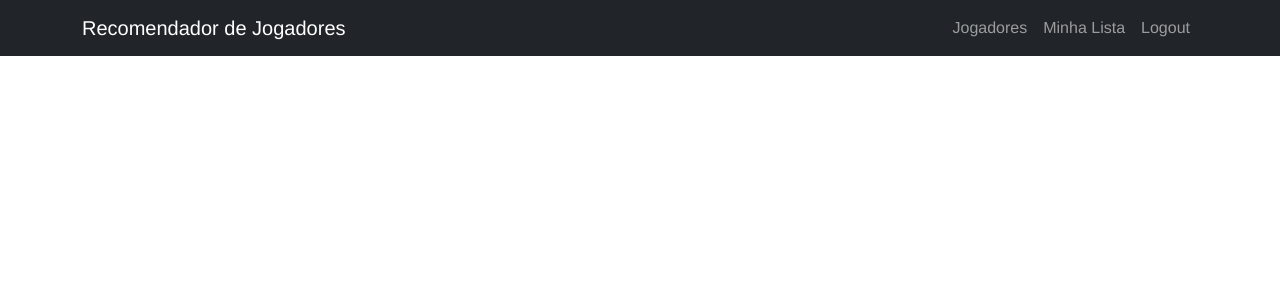
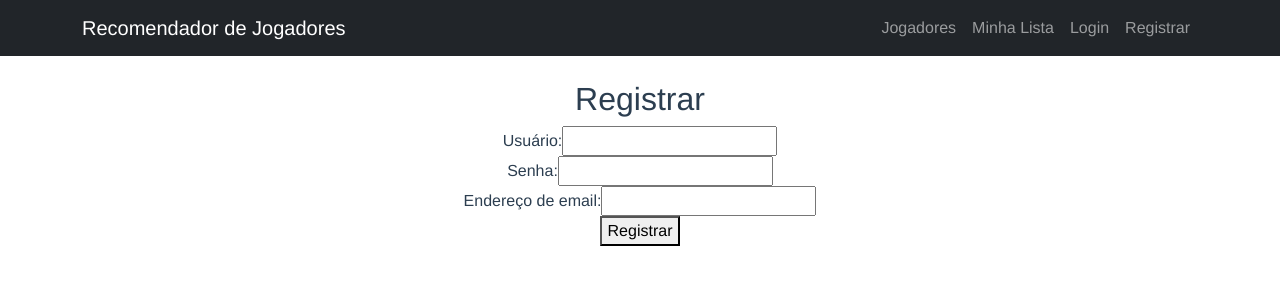
Before and after one commit to pabloghid/players-recommender-frontend, a Vue app: page /register in a window 1280 px wide. Shown: the top 300 px of the page. Built offline with nearby package versions, Linux system fonts and the light colour scheme.

Commit message:
feat: auth

```diff
--- a/package.json
+++ b/package.json
@@ -39,7 +39,9 @@
     "parserOptions": {
       "parser": "@babel/eslint-parser"
     },
-    "rules": {}
+    "rules": {
+      "no-unused-vars": "off"
+    }
   },
   "browserslist": [
     "> 1%",
--- a/src/components/Login.vue
+++ b/src/components/Login.vue
@@ -1,11 +1,14 @@
 <template>
     <div>
         <h2>Login</h2>
+        <div v-if="registrationSuccess">
+            Usuário registrado com sucesso!
+        </div>
         <form @submit.prevent="submitForm">
-            <label for="username">Username:</label>
+            <label for="username">Usuário:</label>
             <input type="text" v-model="username" required />
             <br />
-            <label for="password">Password:</label>
+            <label for="password">Senha:</label>
             <input type="password" v-model="password" required />
             <br />
             <button type="submit">Login</button>
@@ -21,7 +24,8 @@ export default {
     data() {
         return {
             username: '',
-            password: ''
+            password: '',
+            registrationSuccess: false,
         }
     },
     methods: {
@@ -37,13 +41,20 @@ export default {
                     const token = response.data.token;
                     localStorage.setItem('token', token);
                     localStorage.setItem('isAuth', true)
-                    console.log(localStorage)
-                    this.$router.push('/players')
+                    localStorage.setItem('loginSuccess', 'true');
+                    this.$router.push('/player-recommender')
                 })
                 .catch(error => {
                     console.log(error)
                 })
         }
-    }
+    },
+    created() {
+        const registrationSuccess = localStorage.getItem('registrationSuccess');
+        if (registrationSuccess === 'true') {
+            this.registrationSuccess = true;
+            localStorage.removeItem('registrationSuccess');
+        }
+    },
 };
 </script>
--- a/src/components/NavbarComponent.vue
+++ b/src/components/NavbarComponent.vue
@@ -14,11 +14,43 @@
           <li class="nav-item">
             <router-link to="/my-list" class="nav-link">Minha Lista</router-link>
           </li>
-          <li class="nav-item">
-            <router-link to="/players" class="nav-link">Logout</router-link>
+          <li v-if="isAuthenticated" class="nav-item">
+            <router-link @click="logout" to="/login" class="nav-link">Logout</router-link>
           </li>
+          <li v-if="!isAuthenticated" class="nav-item">
+            <router-link to="/login" class="nav-link">Login</router-link>
+          </li>
+          <li v-if="!isAuthenticated" class="nav-item">
+          <router-link to="/register" class="nav-link">Registrar</router-link>
+        </li>
         </ul>
       </div>
     </div>
   </nav>
 </template>
+
+<script>
+import { getAPI } from '../../api-axios.js';
+
+export default {
+  data() {
+    return {
+      isAuthenticated: localStorage.getItem('isAuth') === 'true',
+    };
+  },
+  methods: {
+    logout() {
+      getAPI.post('core/user/')
+        .then(response => {
+          localStorage.removeItem('token');
+          localStorage.removeItem('isAuth');
+          this.isAuthenticated = false;
+          this.$router.push('/login');
+        })
+        .catch(error => {
+          console.error('Erro ao fazer logout:', error);
+        });
+    }
+  },
+};
+</script>
--- a/src/components/PlayerRecommender.vue
+++ b/src/components/PlayerRecommender.vue
@@ -1,17 +1,14 @@
 <template>
+  <div v-if="loginSuccess">
+    Bem vindo, {{ username }}!
+  </div>
   <h1>Recomendador de Jogadores</h1>
   <div class="mb-3">
     <div class="row">
       <div class="col-md-6">
         <label for="teamFilter" class="form-label">Filtrar por time:</label>
-            <input
-              type="text"
-              class="form-control"
-              id="teamFilter"
-              v-model="filterTeam"
-              @input="filterPlayers"
-              placeholder="Insira o nome do time"
-            />
+        <input type="text" class="form-control" id="teamFilter" v-model="filterTeam" @input="filterPlayers"
+          placeholder="Insira o nome do time" />
       </div>
       <div class="col-md-6">
         <label for="selectPlayer" class="form-label">Selecione um jogador:</label>
@@ -26,8 +23,8 @@
   <div v-if="similarPlayers.length > 0">
     <h2>Jogadores similares</h2>
     <ul class="list-group">
-          <a v-for="similar_player in similarPlayers" :key="similar_player.id"
-           class="list-group-item" :href="'/player/' + similar_player.id">
+      <a v-for="similar_player in similarPlayers" :key="similar_player.id" class="list-group-item"
+        :href="'/player/' + similar_player.id">
         {{ similar_player.name }} - {{ similar_player.team }}
       </a>
     </ul>
@@ -46,6 +43,8 @@
       filterTeam: "",
       selectedPlayer: null,
       similarPlayers: [],
+      username: "",
+      loginSuccess: false
     };
   },
   computed: {
@@ -62,6 +61,7 @@
   },
   mounted() {
     this.fetchPlayers();
+    this.loadUserData();
   },
   methods: {
     async fetchPlayers() {
@@ -69,7 +69,7 @@
         const response = await getAPI.get('core/players/');
         this.players = response.data;
       } catch (error) {
-          console.error('Error fetching players:', error);
+        console.error('Erro:', error);
       }
     },
     async fetchSimilarPlayers(playerId) {
@@ -77,7 +77,7 @@
         const response = await getAPI.get(`core/players/similar/${playerId}/`);
         this.similarPlayers = response.data.neighbors;
       } catch (error) {
-          console.error('Error fetching similar players:', error);
+        console.error('Erro:', error);
       }
     },
     async playerSelected() {
@@ -87,6 +87,24 @@
         this.similarPlayers = [];
       }
     },
+
+    loadUserData() {
+      getAPI.get('core/user/')
+        .then(response => {
+          this.username = response.data.username;
+        })
+        .catch(error => {
+          console.error('Erro:', error);
+        });
+    }
+
+  },
+  created() {
+    const loginSuccess = localStorage.getItem('loginSuccess');
+    if (loginSuccess === 'true') {
+      this.loginSuccess = true;
+      localStorage.removeItem('loginSuccess');
+    }
   },
 };
 </script>
--- a/src/components/Register.vue
+++ b/src/components/Register.vue
@@ -1,17 +1,23 @@
 <template>
     <div>
-        <h2>Login</h2>
+        <h2>Registrar</h2>
         <form @submit.prevent="submitForm">
-            <label for="username">Username:</label>
+            <label for="username">Usuário:</label>
             <input type="text" v-model="username" required />
             <br />
-            <label for="password">Password:</label>
+            <label for="password">Senha:</label>
             <input type="password" v-model="password" required />
             <br />
-            <label for="email">Email:</label>
+            <label for="email">Endereço de email:</label>
             <input type="email" v-model="email" required />
             <br />
-            <button type="submit">Login</button>
+            <button type="submit">Registrar</button>
+
+            <div v-if="errorMessages.length > 0">
+                <ul>
+                    <li v-for="errorMessage in errorMessages" :key="errorMessage">{{ errorMessage }}</li>
+                </ul>
+            </div>
         </form>
     </div>
 </template>
@@ -24,7 +30,9 @@ export default {
     data() {
         return {
             username: '',
-            password: ''
+            password: '',
+            email: '',
+            errorMessages: []
         }
     },
     methods: {
@@ -33,16 +41,32 @@ export default {
                 username: this.username,
                 password: this.password,
                 email: this.email
-            }
+            };
+
+            this.errorMessages = [];
 
             getAPI
-                .post('users/', formData)
+                .post('core/register/', formData)
                 .then(response => {
-                    this.$router.push('/login')
-                    console.log(response)
+                    localStorage.setItem('registrationSuccess', 'true');
+                    this.$router.push('/login');
                 })
                 .catch(error => {
-                    console.log(error)
+                    if (error.response && error.response.data) {
+                        const responseData = error.response.data;
+
+                        if (Array.isArray(responseData)) {
+                            this.errorMessages = responseData;
+                        } else if (typeof responseData === 'string') {
+                            this.errorMessages = [responseData];
+                        } else if (responseData.error) {
+                            this.errorMessages = [responseData.error];
+                        } else if (responseData.non_field_errors) {
+                            this.errorMessages = responseData.non_field_errors;
+                        } else {
+                            this.errorMessages = ['Ocorreu um erro ao realizar o login'];
+                        }
+                    }
                 })
         }
     }
--- a/src/main.js
+++ b/src/main.js
@@ -5,20 +5,35 @@ import { createRouter, createWebHistory } from 'vue-router';
 import 'bootstrap/dist/css/bootstrap.css';
 import 'bootstrap-vue/dist/bootstrap-vue.css';
 
+const routes = [
+  { path: '/login', component: () => import('./components/Login.vue') },
+  { path: '/register', component: () => import('./components/Register.vue') },
+  { path: '/player-recommender', component: () => import('./components/PlayerRecommender.vue'), meta: { requiresAuth: true } },
+  { path: '/players', component: () => import('./components/PlayerList.vue'), meta: { requiresAuth: true }},
+  {
+    path: '/player/:id',
+    name: 'PlayerDetails',
+    component: () => import('./components/PlayerDetails.vue'),
+    props: true,
+    meta: { requiresAuth: true }
+  },
+]
 const router = createRouter({
   history: createWebHistory(),
-  routes: [
-    { path: '/login', component: () => import('./components/Login.vue') },
-    { path: '/sign-up', component: () => import('./components/Register.vue') },
-    { path: '/player-recommender', component: () => import('./components/PlayerRecommender.vue') },
-    { path: '/players', component: () => import('./components/PlayerList.vue') },
-    {
-      path: '/player/:id',
-      name: 'PlayerDetails',
-      component: () => import('./components/PlayerDetails.vue'),
-      props: true
-    },
-  ],
+  routes
+});
+
+router.beforeEach((to, from, next) => {
+  if (to.matched.some(record => record.meta.requiresAuth)) {
+    const isAuth = localStorage.getItem('isAuth');
+    if (!isAuth) {
+      next('/login');
+    } else {
+      next();
+    }
+  } else {
+    next();
+  }
 });
 
 const app = createApp(App);
```
Lines whose indentation alone changed are shown as unchanged.
